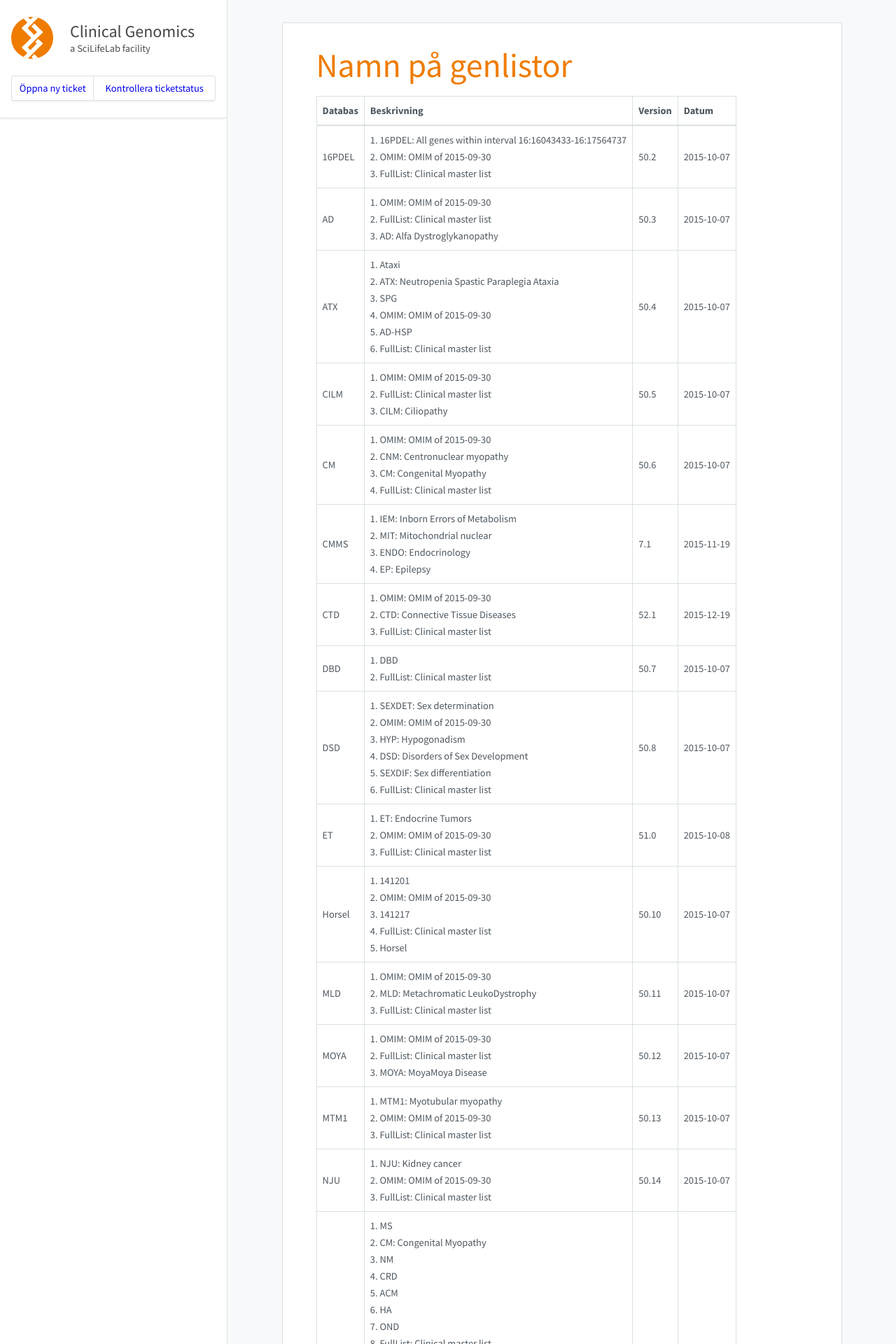
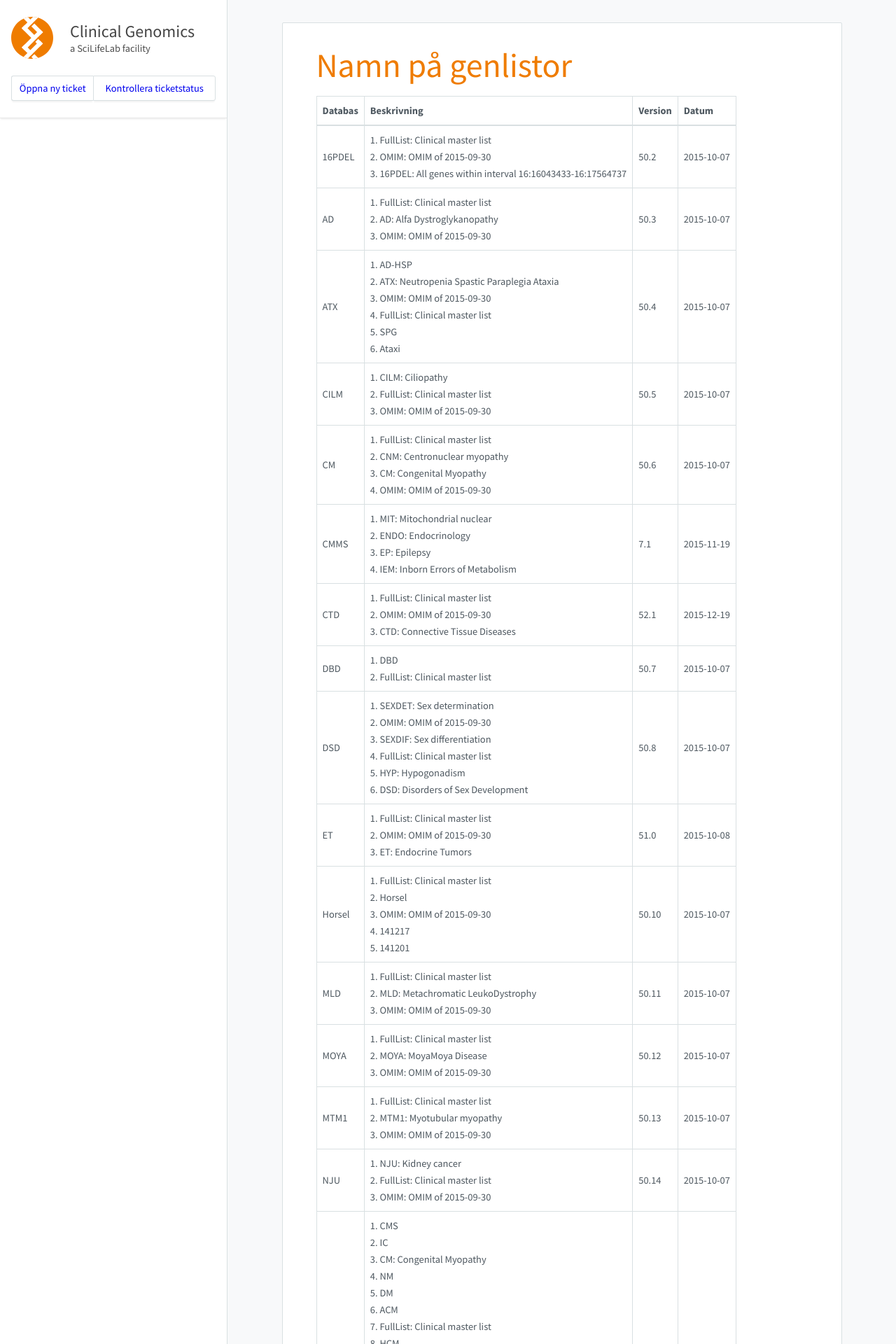
Before and after one commit to Clinical-Genomics/clinical-genomics.github.io, a Jekyll site: the page built from _pages/namnpagenlistor.md, in a window 1280 px wide. Shown: the top 1920 px of the page at 70% size. Built offline with Jekyll 4.4.1, drawn with Linux system fonts in a browser that asks for light colours; nearby versions of some CDN libraries; some of the changed lines change nothing that is shown; some of the changed text lies outside the part shown.

Commit message:
Update to cust002-OMIM.txt

```diff
--- a/_pages/namnpagenlistor.md
+++ b/_pages/namnpagenlistor.md
@@ -8,27 +8,27 @@
 
 |Databas|Beskrivning|Version|Datum|
 |---|---|---|---|
-|16PDEL|1. 16PDEL: All genes within interval 16:16043433-16:17564737<br />2. OMIM: OMIM of 2015-09-30<br />3. FullList: Clinical master list<br />|50.2|2015-10-07|
-|AD|1. OMIM: OMIM of 2015-09-30<br />2. FullList: Clinical master list<br />3. AD: Alfa Dystroglykanopathy<br />|50.3|2015-10-07|
-|ATX|1. Ataxi<br />2. ATX: Neutropenia Spastic Paraplegia Ataxia<br />3. SPG<br />4. OMIM: OMIM of 2015-09-30<br />5. AD-HSP<br />6. FullList: Clinical master list<br />|50.4|2015-10-07|
-|CILM|1. OMIM: OMIM of 2015-09-30<br />2. FullList: Clinical master list<br />3. CILM: Ciliopathy<br />|50.5|2015-10-07|
-|CM|1. OMIM: OMIM of 2015-09-30<br />2. CNM: Centronuclear myopathy<br />3. CM: Congenital Myopathy<br />4. FullList: Clinical master list<br />|50.6|2015-10-07|
-|CMMS|1. IEM: Inborn Errors of Metabolism<br />2. MIT: Mitochondrial nuclear<br />3. ENDO: Endocrinology<br />4. EP: Epilepsy<br />|7.1|2015-11-19|
-|CTD|1. OMIM: OMIM of 2015-09-30<br />2. CTD: Connective Tissue Diseases<br />3. FullList: Clinical master list<br />|52.1|2015-12-19|
+|16PDEL|1. FullList: Clinical master list<br />2. OMIM: OMIM of 2015-09-30<br />3. 16PDEL: All genes within interval 16:16043433-16:17564737<br />|50.2|2015-10-07|
+|AD|1. FullList: Clinical master list<br />2. AD: Alfa Dystroglykanopathy<br />3. OMIM: OMIM of 2015-09-30<br />|50.3|2015-10-07|
+|ATX|1. AD-HSP<br />2. ATX: Neutropenia Spastic Paraplegia Ataxia<br />3. OMIM: OMIM of 2015-09-30<br />4. FullList: Clinical master list<br />5. SPG<br />6. Ataxi<br />|50.4|2015-10-07|
+|CILM|1. CILM: Ciliopathy<br />2. FullList: Clinical master list<br />3. OMIM: OMIM of 2015-09-30<br />|50.5|2015-10-07|
+|CM|1. FullList: Clinical master list<br />2. CNM: Centronuclear myopathy<br />3. CM: Congenital Myopathy<br />4. OMIM: OMIM of 2015-09-30<br />|50.6|2015-10-07|
+|CMMS|1. MIT: Mitochondrial nuclear<br />2. ENDO: Endocrinology<br />3. EP: Epilepsy<br />4. IEM: Inborn Errors of Metabolism<br />|7.1|2015-11-19|
+|CTD|1. FullList: Clinical master list<br />2. OMIM: OMIM of 2015-09-30<br />3. CTD: Connective Tissue Diseases<br />|52.1|2015-12-19|
 |DBD|1. DBD<br />2. FullList: Clinical master list<br />|50.7|2015-10-07|
-|DSD|1. SEXDET: Sex determination<br />2. OMIM: OMIM of 2015-09-30<br />3. HYP: Hypogonadism<br />4. DSD: Disorders of Sex Development<br />5. SEXDIF: Sex differentiation<br />6. FullList: Clinical master list<br />|50.8|2015-10-07|
-|ET|1. ET: Endocrine Tumors<br />2. OMIM: OMIM of 2015-09-30<br />3. FullList: Clinical master list<br />|51.0|2015-10-08|
-|Horsel|1. 141201<br />2. OMIM: OMIM of 2015-09-30<br />3. 141217<br />4. FullList: Clinical master list<br />5. Horsel<br />|50.10|2015-10-07|
-|MLD|1. OMIM: OMIM of 2015-09-30<br />2. MLD: Metachromatic LeukoDystrophy<br />3. FullList: Clinical master list<br />|50.11|2015-10-07|
-|MOYA|1. OMIM: OMIM of 2015-09-30<br />2. FullList: Clinical master list<br />3. MOYA: MoyaMoya Disease<br />|50.12|2015-10-07|
-|MTM1|1. MTM1: Myotubular myopathy<br />2. OMIM: OMIM of 2015-09-30<br />3. FullList: Clinical master list<br />|50.13|2015-10-07|
-|NJU|1. NJU: Kidney cancer<br />2. OMIM: OMIM of 2015-09-30<br />3. FullList: Clinical master list<br />|50.14|2015-10-07|
-|NMD|1. MS<br />2. CM: Congenital Myopathy<br />3. NM<br />4. CRD<br />5. ACM<br />6. HA<br />7. OND<br />8. FullList: Clinical master list<br />9. HCM<br />10. MND<br />11. MM<br />12. NMD: Neuromuscular diseases (17 lists + 1 total list)<br />13. OM<br />14. CMS<br />15. IC<br />16. MD<br />17. HMSN<br />18. OMIM: OMIM of 2015-09-30<br />19. CMD<br />20. HP<br />21. DM<br />|50.15|2015-10-07|
-|OMIM|1. OMIM: OMIM of 2015-09-30<br />2. FullList: Clinical master list<br />|51.1|2015-10-13|
-|ORO|1. OMIM: OMIM of 2015-09-30<br />2. FullList: Clinical master list<br />3. ORO: Oro-facial-digital syndrome<br />|50.17|2015-10-07|
-|PAF1|1. OMIM: OMIM of 2015-09-30<br />2. FullList: Clinical master list<br />3. PAF1: RNA polymerase II-associated factor<br />|50.18|2015-10-07|
-|PID|1. PID: Primary Immune Deficiency<br />2. PIDCAD: PID Candidates<br />3. FullList: Clinical master list<br />|7.2|2015-10-21|
-|SCN|1. OMIM: OMIM of 2015-09-30<br />2. SCN: Neutropenia<br />3. FullList: Clinical master list<br />|50.19|2015-10-07|
-|SHANK1|1. OMIM: OMIM of 2015-09-30<br />2. FullList: Clinical master list<br />3. SHANK1: SH3 and multiple ankyrin repeat domains 1<br />|50.20|2015-10-07|
-|SKD|1. OMIM: OMIM of 2015-09-30<br />2. FullList: Clinical master list<br />3. SKD: Skeletal dysplasia<br />|50.21|2015-10-07|
+|DSD|1. SEXDET: Sex determination<br />2. OMIM: OMIM of 2015-09-30<br />3. SEXDIF: Sex differentiation<br />4. FullList: Clinical master list<br />5. HYP: Hypogonadism<br />6. DSD: Disorders of Sex Development<br />|50.8|2015-10-07|
+|ET|1. FullList: Clinical master list<br />2. OMIM: OMIM of 2015-09-30<br />3. ET: Endocrine Tumors<br />|51.0|2015-10-08|
+|Horsel|1. FullList: Clinical master list<br />2. Horsel<br />3. OMIM: OMIM of 2015-09-30<br />4. 141217<br />5. 141201<br />|50.10|2015-10-07|
+|MLD|1. FullList: Clinical master list<br />2. MLD: Metachromatic LeukoDystrophy<br />3. OMIM: OMIM of 2015-09-30<br />|50.11|2015-10-07|
+|MOYA|1. FullList: Clinical master list<br />2. MOYA: MoyaMoya Disease<br />3. OMIM: OMIM of 2015-09-30<br />|50.12|2015-10-07|
+|MTM1|1. FullList: Clinical master list<br />2. MTM1: Myotubular myopathy<br />3. OMIM: OMIM of 2015-09-30<br />|50.13|2015-10-07|
+|NJU|1. NJU: Kidney cancer<br />2. FullList: Clinical master list<br />3. OMIM: OMIM of 2015-09-30<br />|50.14|2015-10-07|
+|NMD|1. CMS<br />2. IC<br />3. CM: Congenital Myopathy<br />4. NM<br />5. DM<br />6. ACM<br />7. FullList: Clinical master list<br />8. HCM<br />9. OND<br />10. CRD<br />11. MM<br />12. HA<br />13. NMD: Neuromuscular diseases (17 lists + 1 total list)<br />14. OM<br />15. HP<br />16. OMIM: OMIM of 2015-09-30<br />17. MD<br />18. CMD<br />19. MS<br />20. HMSN<br />21. MND<br />|50.15|2015-10-07|
+|OMIM|OMIM of 2015-09-30|53.0|2016-01-18|
+|ORO|1. FullList: Clinical master list<br />2. ORO: Oro-facial-digital syndrome<br />3. OMIM: OMIM of 2015-09-30<br />|50.17|2015-10-07|
+|PAF1|1. PAF1: RNA polymerase II-associated factor<br />2. FullList: Clinical master list<br />3. OMIM: OMIM of 2015-09-30<br />|50.18|2015-10-07|
+|PID|1. FullList: Clinical master list<br />2. PID: Primary Immune Deficiency<br />3. PIDCAD: PID Candidates<br />|7.2|2015-10-21|
+|SCN|1. SCN: Neutropenia<br />2. FullList: Clinical master list<br />3. OMIM: OMIM of 2015-09-30<br />|50.19|2015-10-07|
+|SHANK1|1. FullList: Clinical master list<br />2. OMIM: OMIM of 2015-09-30<br />3. SHANK1: SH3 and multiple ankyrin repeat domains 1<br />|50.20|2015-10-07|
+|SKD|1. FullList: Clinical master list<br />2. SKD: Skeletal dysplasia<br />3. OMIM: OMIM of 2015-09-30<br />|50.21|2015-10-07|
 |mtDNA|Mitochondrial DNA|8.0|2015-11-30|
```
